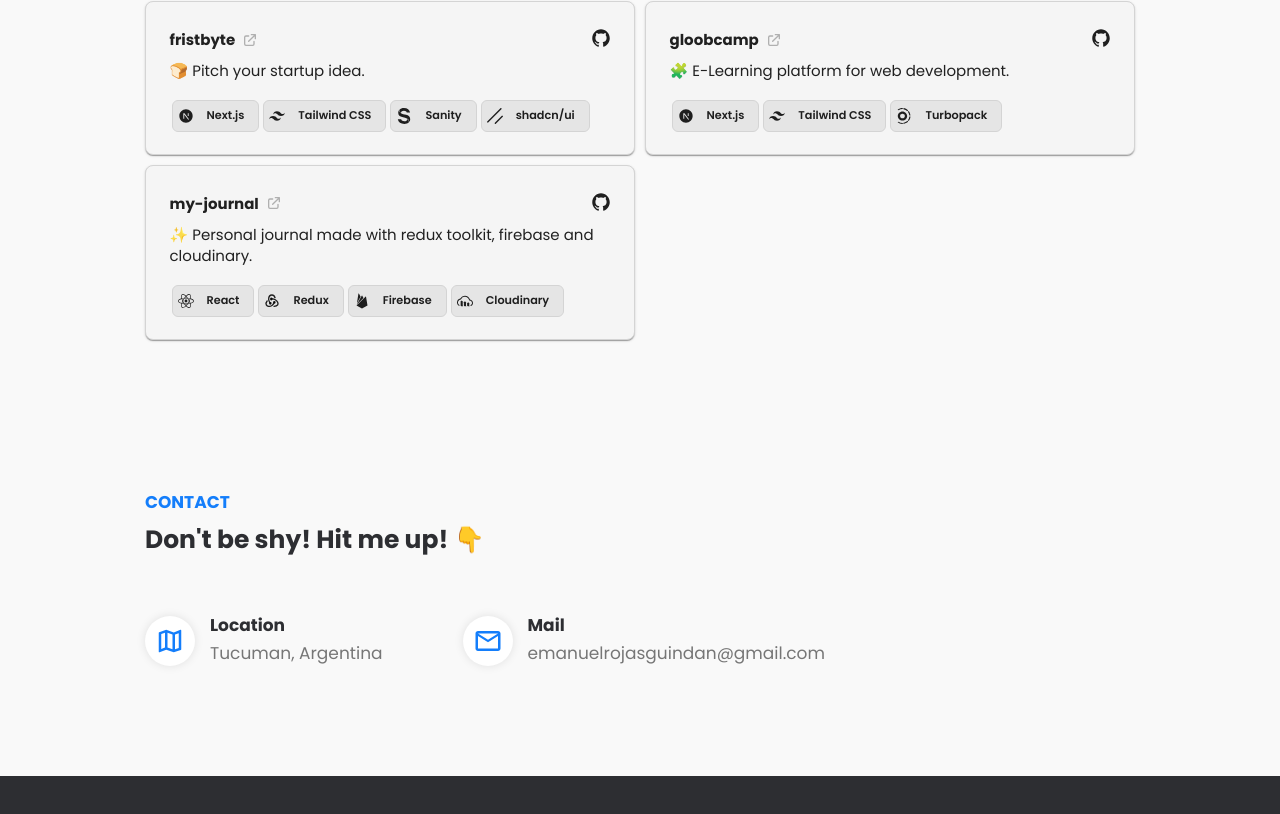
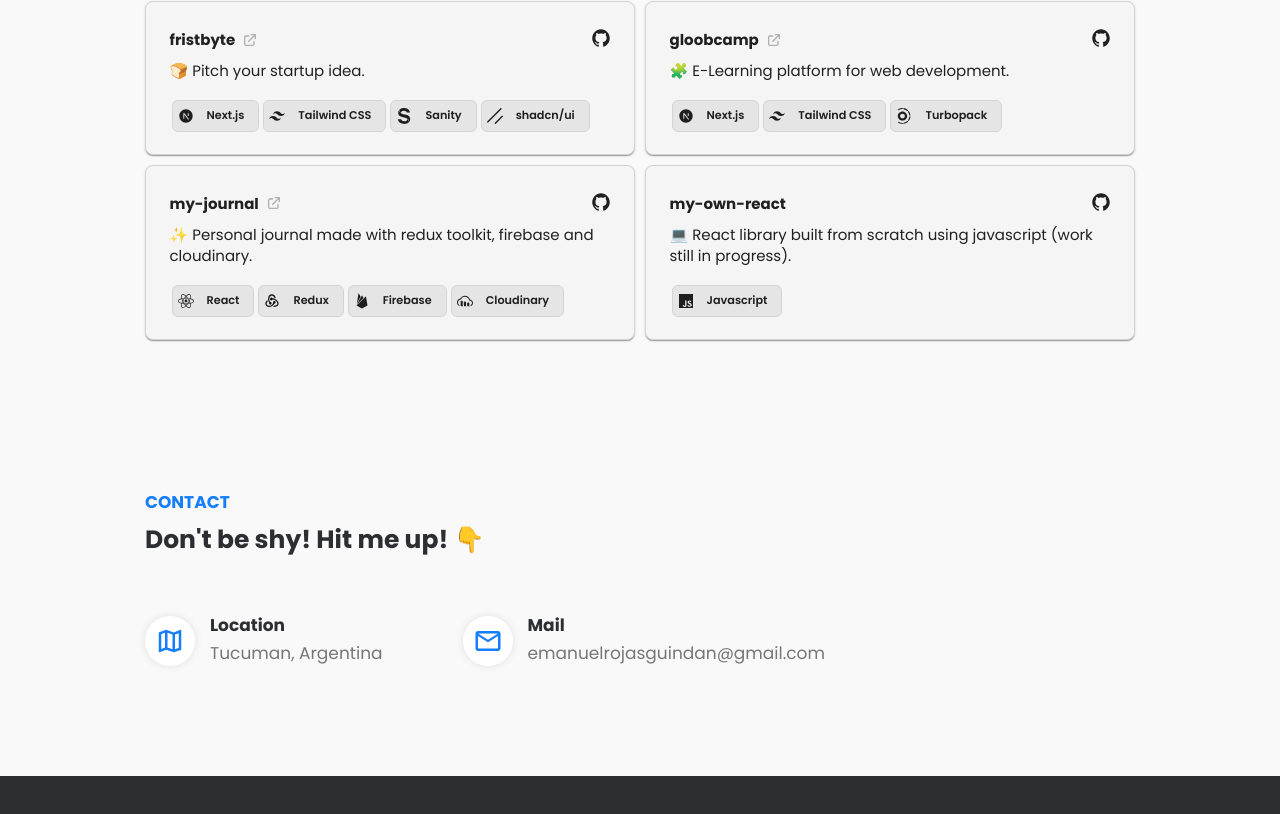
Before and after one commit to EmaRG1/Portfolio, a React (Vite) app: page / in a window 1280 px wide. Shown: the part 931-1745 px from the top of the page. Built offline with nearby package versions, Linux system fonts and the light colour scheme.

Commit message:
added my-own-react project

```diff
--- a/src/LandingPage/components/ProjectCard.jsx
+++ b/src/LandingPage/components/ProjectCard.jsx
@@ -11,7 +11,9 @@ const ProjectCard = ({ title, description, tags, url, githubUrl }) => {
     <Card sx={{backgroundColor:'rgb(245 245 245)', borderRadius: 2, p: '1rem 0.75rem 1rem 0.75rem',border: "1px solid rgb(212 212 212)",transition: 'background-color 0.2s ease-in-out', '&:hover':{  backgroundColor:'rgb(229 229 229)'}}}>
       <CardContent sx={{ '&:last-child': { pb: 'inherit' } }}>
         <Box sx={{ display: "flex", justifyContent: "space-between" }}>
-          <a href={url} target="_blank" rel="noopener noreferrer" style={{ textDecoration: 'none' , color: 'inherit'}}>
+          <a href={url} target="_blank" rel="noopener noreferrer" style={{ textDecoration: 'none', color: 'inherit' }}>
+            {
+              url ? (
                 <Box sx={{
                   display: "flex",
                   alignItems: "center",
@@ -34,6 +36,18 @@ const ProjectCard = ({ title, description, tags, url, githubUrl }) => {
                     />
 
                 </Box>
+
+              ) :
+              <Box sx={{
+                display: "flex",
+                alignItems: "center",
+                width: 'fit-content',
+              }}>
+                  <Typography variant="h6" sx={{ fontWeight: "bold", fontSize: "1.5rem" }}>
+                    {title}
+                  </Typography >
+              </Box>
+            }
           </a>
           <a href={githubUrl} target="_blank" rel="noopener noreferrer" style={{ textDecoration: 'none' , color: 'inherit'}}>
             <Box sx={{
@@ -43,6 +57,7 @@ const ProjectCard = ({ title, description, tags, url, githubUrl }) => {
 
             }}>
               <IoLogoGithub
+                title={`view ${title} repository on GitHub`}
                 style={{
                   marginLeft: "0.7rem",
                   marginBottom: "0.1rem",
--- a/src/data/featuredProjects.js
+++ b/src/data/featuredProjects.js
@@ -24,12 +24,11 @@ export const featuredProjects = [
     githubUrl: 'https://github.com/EmaRG1/MyJournalApp',
     icon: 'https://raw.githubusercontent.com/pheralb/react-symbols/main/website/public/images/logo_svg.svg'
   },
-  // {
-  //   title: 'slug',
-  //   description: '🌱 An open-source URL shortener.',
-  //   tags: ['Next.js', 'T3 Stack', 'Prisma'],
-  //   url: 'https://slug.vercel.app/',
-  //   githubUrl: 'https://github.com/pheralb/slug',
-  //   icon: 'https://raw.githubusercontent.com/pheralb/slug/main/public/images/logo_svg.svg'
-  // }
+   {
+     title: 'my-own-react',
+     description: '💻 React library built from scratch using javascript (work still in progress).',
+     tags: ['Javascript'],
+     githubUrl: 'https://github.com/EmaRG1/my-own-react',
+     icon: 'https://raw.githubusercontent.com/pheralb/slug/main/public/images/logo_svg.svg'
+   }
 ];
--- a/src/data/technologies.js
+++ b/src/data/technologies.js
@@ -7,6 +7,7 @@ import react from "../icons/react";
 import reduxIcon from "../icons/redux";
 import firebase from "../icons/firebase";
 import cloudinary from "../icons/cloudinary";
+import javascriptIcon from "../icons/javascriptIcon";
 
 
 export const technologies = [
@@ -46,4 +47,8 @@ export const technologies = [
     stack: 'Cloudinary',
     icon: cloudinary
   },
+  {
+    stack: 'Javascript',
+    icon: javascriptIcon
+  },
 ]
--- /dev/null
+++ b/src/icons/javascriptIcon.jsx
@@ -0,0 +1,9 @@
+import { IoLogoJavascript } from "react-icons/io5";
+
+const javascriptIcon = () => {
+  return (
+    <IoLogoJavascript size={16}/>
+  )
+}
+
+export default javascriptIcon
```
Lines whose indentation alone changed are shown as unchanged.
